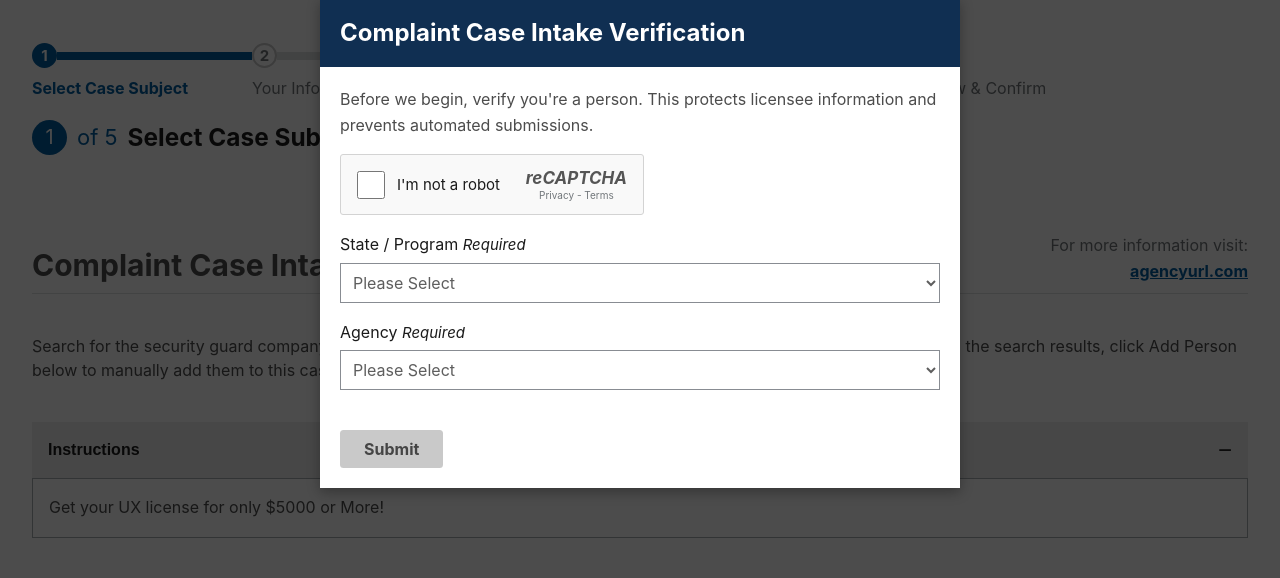
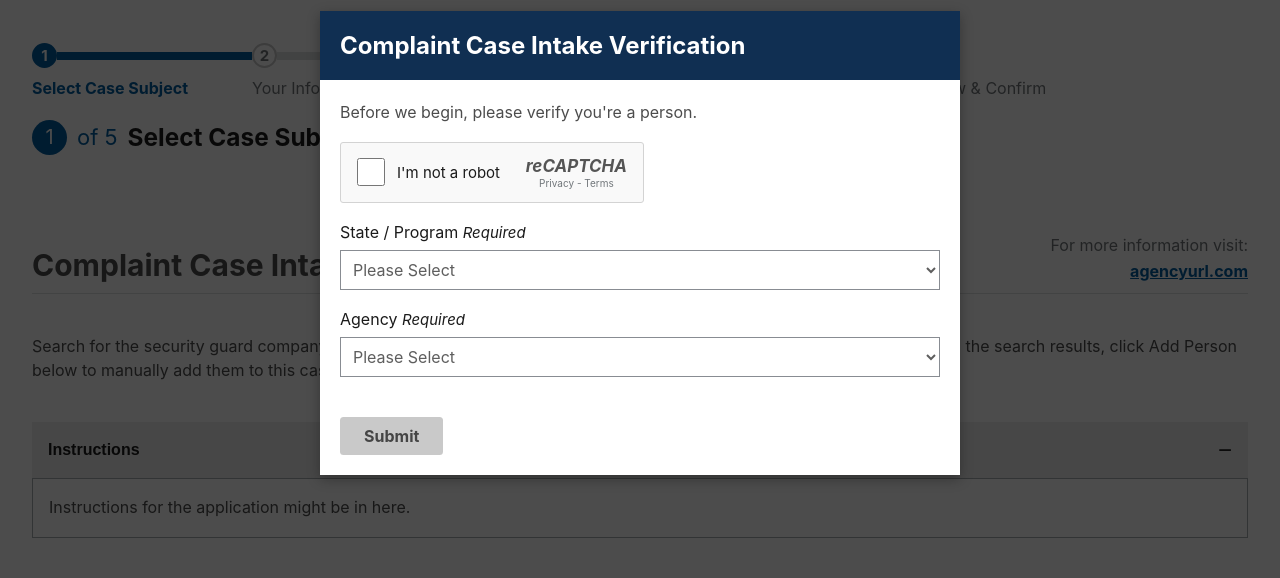
Before and after one commit to dpeac-tyler/rlp-constituent-app-captcha, a plain HTML site: page index.html in a window 1280 px wide. Shown: the part 157-735 px from the top of the page. Drawn offline with Linux system fonts and the light colour scheme.

Commit message:
wording updates

```diff
--- a/index.html
+++ b/index.html
@@ -188,7 +188,7 @@
           <h2 class="modal-title" id="verification-modal-title">Complaint Case Intake Verification</h2>
         </div>
         <div class="modal-body">
-          <p style="margin-top: 0; font-size: 1.6rem;">Before we begin, verify you're a person. This protects licensee information and prevents automated submissions.</p>
+          <p style="margin-top: 0; font-size: 1.6rem;">Before we begin, please verify you're a person.</p>
 
           <div class="usa-form-group">
             <div class="recaptcha-box">
@@ -288,7 +288,7 @@
           </button>
         </h3>
         <div id="instructions-content" class="usa-accordion__content">
-          <p style="margin: 0; font-size: 1.6rem;">Get your UX license for only $5000 or More!</p>
+          <p style="margin: 0; font-size: 1.6rem;">Instructions for the application might be in here.</p>
         </div>
       </div>
 
```
